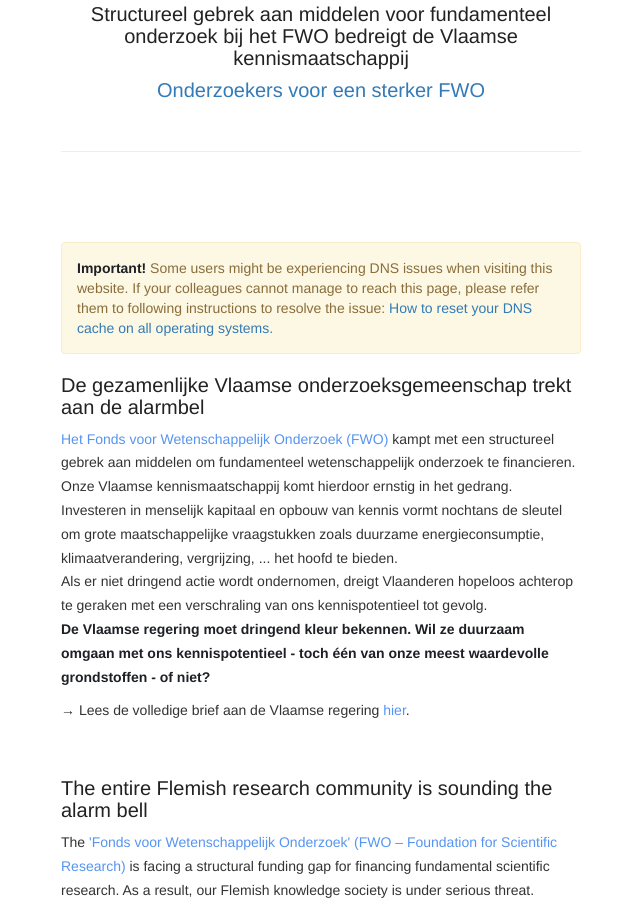
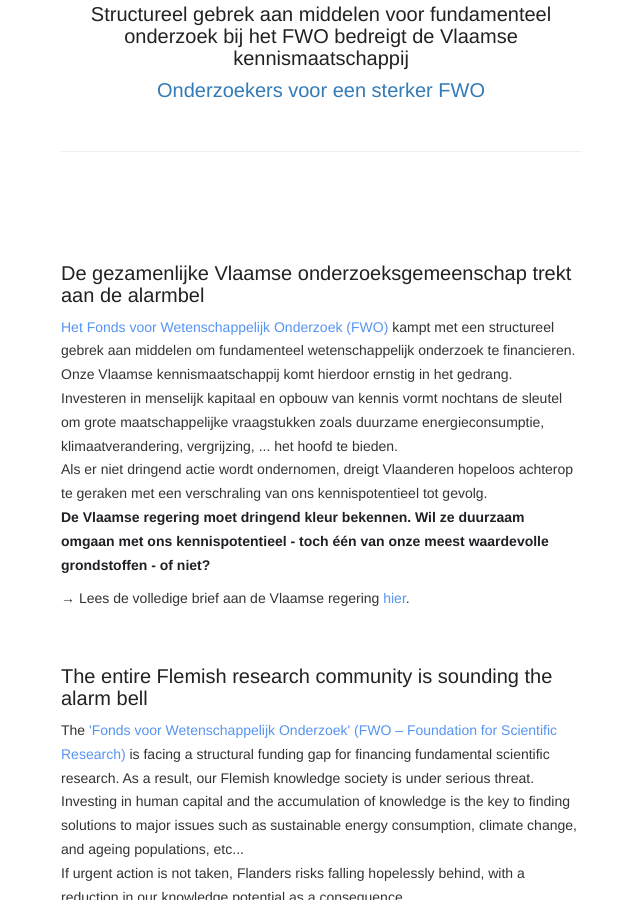
Before and after one commit to KrisJanssen/sterkFWO, a Jekyll site: the page built from index.html, in a window 1280 px wide and 900 px high, scrolled down 344 px. Shown: the whole window, without its empty margins (319-959 px from the left). Built offline with Jekyll 4.4.1, drawn with Linux system fonts in a browser that asks for light colours; nearby versions of some CDN libraries; Markdown is read by kramdown in place of the engine named in the settings; the list of posts is cut into pages by our own code.

Commit message:
Removed DNS notice

```diff
--- a/_includes/profile.html
+++ b/_includes/profile.html
@@ -14,10 +14,6 @@
         </header>
     </section>
     <section id="wrapper">
-
-        <div class="alert alert-warning">
-            <strong>Important!</strong> Some users might be experiencing DNS issues when visiting this website. If your colleagues cannot manage to reach this page, please refer them to following instructions to resolve the issue: <a href="https://coolestguidesontheplanet.com/clear-the-local-dns-cache-in-osx/" target="_blank">How to reset your DNS cache on all operating systems.</a>
-        </div>
         <section id="post-body">
             <h1>De gezamenlijke Vlaamse onderzoeksgemeenschap trekt aan de alarmbel</h1>
             <p><a href="http://www.fwo.be" target="_blank">Het Fonds voor Wetenschappelijk Onderzoek (FWO)</a> kampt met een structureel gebrek aan middelen om fundamenteel wetenschappelijk onderzoek te financieren. Onze Vlaamse kennismaatschappij komt hierdoor ernstig in het gedrang. Investeren in menselijk kapitaal en opbouw van kennis vormt nochtans de sleutel om grote maatschappelijke vraagstukken zoals duurzame energieconsumptie, klimaatverandering, vergrijzing, ... het hoofd te bieden. <br/> Als er niet dringend actie wordt ondernomen, dreigt Vlaanderen hopeloos achterop te geraken met een verschraling van ons kennispotentieel tot gevolg. <br/> <strong>De Vlaamse regering moet dringend kleur bekennen. Wil ze duurzaam omgaan met ons kennispotentieel - toch één van onze meest waardevolle grondstoffen - of niet?</strong>
```
